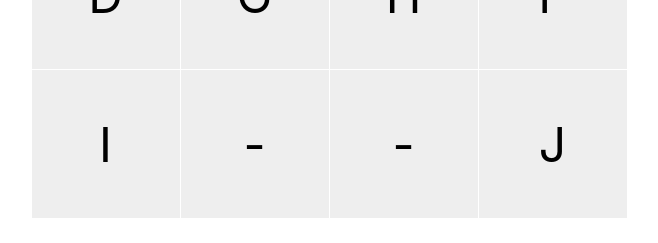
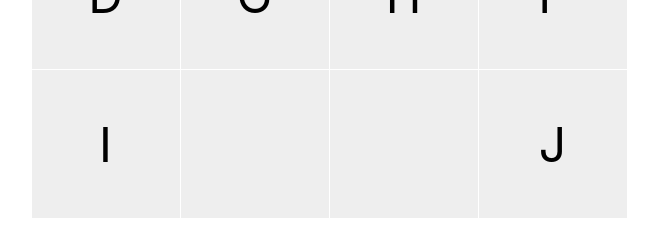
Before and after one commit to dchubarov/sliding-block-puzzle-react, a React (Create React App) app: page / in a window 1280 px wide. Shown: the part 554-797 px from the top of the page, without its empty margins (311-969 px from the left). Built offline with nearby package versions, Linux system fonts and the light colour scheme.

Commit message:
Re-implement internal puzzle mechanics; add usePuzzle() custom hook.

```diff
--- a/src/App.tsx
+++ b/src/App.tsx
@@ -3,7 +3,6 @@ import styled from "styled-components";
 import {useResizeDetector} from "react-resize-detector";
 
 import Board from "./Board";
-import {KlotskiPuzzle} from "./puzzle";
 
 const Container = styled.div`
   top: 2rem;
@@ -21,7 +20,7 @@ const App: FC = () => {
 
     return (
         <Container ref={ref}>
-            {(width && height) && <Board fitWidth={width} fitHeight={height} puzzle={KlotskiPuzzle}/>}
+            {(width && height) && <Board fitWidth={width} fitHeight={height}/>}
         </Container>
     );
 }
--- a/src/Board.tsx
+++ b/src/Board.tsx
@@ -1,12 +1,10 @@
-import {FC, useState} from "react";
+import {FC} from "react";
 import styled from "styled-components";
-
-import {canMoveBlock, getBoardDimensions, moveBlock, MoveDirection, Puzzle} from "./puzzle";
+import {usePuzzle, BrickMovementDirection} from "./puzzle";
 
 interface BoardProps {
     fitWidth: number;
     fitHeight: number;
-    puzzle: Puzzle
 }
 
 const BoardGrid = styled.div<{ uw: number, uh: number, size: number }>`
@@ -26,19 +24,11 @@ const BoardCell = styled.div`
   font-size: 3rem;
 `;
 
-const Board: FC<BoardProps> = ({fitWidth, fitHeight, puzzle}) => {
-    const [board, setBoard] = useState(puzzle.board)
-    const [unitsWidth, unitsHeight] = getBoardDimensions(puzzle)
-    if (!unitsWidth || !unitsHeight) {
-        return (
-            <h1 color="red">Invalid board</h1>
-        );
-    }
-
-    const cellSize = Math.min(Math.ceil(fitWidth / unitsWidth), Math.ceil(fitHeight / unitsHeight))
+const Board: FC<BoardProps> = ({fitWidth, fitHeight}) => {
+    const puzzle = usePuzzle()
 
     const handleCellClick = (x: number, y: number, cellIndex: number) => {
-        let direction: MoveDirection | undefined = undefined
+        let direction: BrickMovementDirection | undefined = undefined
 
         const a = 20
         if (x >= a && x <= cellSize - a && y >= 0 && y <= a)
@@ -51,25 +41,20 @@ const Board: FC<BoardProps> = ({fitWidth, fitHeight, puzzle}) => {
             direction = "E"
 
         if (direction) {
-            const movable = canMoveBlock({...puzzle, board}, direction, cellIndex);
-            console.log(
-                board[cellIndex],
-                cellIndex,
-                direction,
-                movable
-            );
-
-            if (movable) {
-                setBoard(moveBlock({...puzzle, board}, direction, cellIndex))
-            }
+            puzzle.move(cellIndex, direction, 1)
         }
     }
 
+    const cellSize = Math.min(Math.ceil(fitWidth / puzzle.uw), Math.ceil(fitHeight / puzzle.uh))
+
     return (
-        <BoardGrid uh={unitsHeight} uw={unitsWidth} size={cellSize}>
-            {board.map((value, index) =>
+        <BoardGrid uh={puzzle.uh} uw={puzzle.uw} size={cellSize}>
+            {puzzle.board.map((value, index) =>
                 <BoardCell key={`cell-${index}`}
-                           onClick={e => {e.preventDefault(); handleCellClick(e.nativeEvent.offsetX, e.nativeEvent.offsetY, index)}}>{value}</BoardCell>
+                           onClick={e => {
+                               e.preventDefault();
+                               handleCellClick(e.nativeEvent.offsetX, e.nativeEvent.offsetY, index)
+                           }}>{value}</BoardCell>
             )}
         </BoardGrid>
     );
--- a/src/puzzle.ts
+++ /dev/null
@@ -1,118 +0,0 @@
-export interface Puzzle {
-    rowSize: number;
-    board: Array<String>
-}
-
-export const KlotskiPuzzle = {
-    rowSize: 4,
-    board: [
-        "A", "B", "B", "C",
-        "A", "B", "B", "C",
-        "D", "E", "E", "F",
-        "D", "G", "H", "F",
-        "I", "-", "-", "J",
-    ]
-}
-
-export function generateFifteenPuzzle() {
-    const numbers = Array(16)
-    for (let i = 0; i < numbers.length; i++) {
-        numbers[i] = `${i + 1}`
-    }
-    numbers[15] = "-"
-    numbers.sort(() => Math.random() - 0.5)
-    return {
-        rowSize: 4,
-        board: numbers,
-    }
-}
-
-export function getBoardDimensions(puzzle: Puzzle): Array<number | undefined> {
-    if (puzzle.rowSize < 1)
-        return [];
-
-    const boardSize = puzzle.board.length;
-    if (boardSize < 1 || boardSize % puzzle.rowSize !== 0)
-        return [];
-
-    return [puzzle.rowSize, boardSize / puzzle.rowSize]
-}
-
-export type MoveDirection = "N" | "W" | "S" | "E";
-
-export function canMoveBlock(puzzle: Puzzle, direction: MoveDirection, idx: number) {
-    const block = puzzle.board[idx]
-    if (!block || block === "-")
-        return false;
-
-    const isEmptyOrSelf = (idx: number) => {
-        return puzzle.board[idx] === undefined || puzzle.board[idx] === "-"
-            || puzzle.board[idx] === "0" || puzzle.board[idx] === block
-    }
-
-    for (let i = 0; i < puzzle.board.length; i++) {
-        if (puzzle.board[i] !== block) continue;
-
-        const col = i % puzzle.rowSize, row = Math.floor(i / puzzle.rowSize)
-        let blocked = false
-        switch (direction) {
-            case "W":
-                blocked = col === 0 || !isEmptyOrSelf(i - 1)
-                break
-            case "E":
-                blocked = col >= puzzle.rowSize - 1 || !isEmptyOrSelf(i + 1)
-                break
-            case "N":
-                blocked = row === 0 || !isEmptyOrSelf((row - 1) * puzzle.rowSize + col)
-                break
-            case "S":
-                blocked = row >= puzzle.board.length / puzzle.rowSize - 1 || !isEmptyOrSelf((row + 1) * puzzle.rowSize + col)
-                break
-        }
-
-        if (blocked)
-            return false
-    }
-
-    return true
-}
-
-export function moveBlock(puzzle: Puzzle, direction: MoveDirection, idx: number) {
-    const newBoard = [...puzzle.board]
-
-    let shift = 0
-    switch (direction) {
-        case "W":
-            shift = -1
-            break
-        case "E":
-            shift = 1
-            break
-        case "N":
-            shift = -puzzle.rowSize
-            break
-        case "S":
-            shift = puzzle.rowSize
-            break
-    }
-
-    const swap = (i: number) => {
-        if (puzzle.board[i] === block) {
-            newBoard[i + shift] = block
-            newBoard[i] = "-"
-        }
-    }
-
-    const block = puzzle.board[idx]
-    if (shift > 0) {
-        for (let i = puzzle.board.length - 1; i >= 0; i--) {
-            swap(i)
-        }
-    } else if (shift < 0) {
-        for (let i = 0; i < puzzle.board.length; i++) {
-            swap(i)
-        }
-    }
-
-    return newBoard
-}
--- /dev/null
+++ b/src/puzzle/hook.ts
@@ -0,0 +1,27 @@
+import {useState} from "react";
+import Puzzle, {BoardElements, BrickMovementDirection, moveBrick} from "./puzzle";
+
+function usePuzzle(): Puzzle {
+    const [board, setBoard] = useState<BoardElements>([
+        "A", "B", "B", "C",
+        "A", "B", "B", "C",
+        "D", "E", "E", "F",
+        "D", "G", "H", "F",
+        "I", " ", " ", "J",
+    ]);
+
+    return {
+        board: board,
+        uw: 4,
+        uh: 5,
+
+        move(index: number, direction: BrickMovementDirection, amount: number) {
+            setBoard(prev => {
+                const p: Puzzle = {...this, board: [...prev]}
+                return moveBrick(p, index, direction, amount) ? p.board : prev;
+            });
+        }
+    }
+}
+
+export default usePuzzle;
--- /dev/null
+++ b/src/puzzle/index.ts
@@ -0,0 +1,4 @@
+
+export {default as usePuzzle} from "./hook";
+export type {default} from "./puzzle"
+export * from "./puzzle"
--- /dev/null
+++ b/src/puzzle/puzzle.ts
@@ -0,0 +1,133 @@
+export type BoardElement = string | undefined
+export type BoardElements = Array<BoardElement>
+
+export type BrickMovementDirection = "N" | "W" | "S" | "E"
+
+export default interface Puzzle {
+    board: BoardElements
+    uw: number
+    uh: number
+
+    move(index: number, direction: BrickMovementDirection, amount: number): void
+}
+
+function isEmptyBoardElement(s: BoardElement) {
+    return (!s || !s.trim())
+}
+
+function brickCoordinatesToIndex(puzzle: Puzzle, x: number, y: number) {
+    return y * puzzle.uw + x
+}
+
+function brickIndexToCoordinates(puzzle: Puzzle, index: number) {
+    return [index % puzzle.uw, Math.floor(index / puzzle.uw)]
+}
+
+export function brickCanMove(puzzle: Puzzle, index: number, direction: BrickMovementDirection): number {
+    const brick = puzzle.board[index]
+    if (!brick) return 0;
+
+    let minMoveAmount = (direction === "N" || direction === "S") ? puzzle.uh : puzzle.uw;
+    const isClear = (x: number, y: number) => {
+        const n = brickCoordinatesToIndex(puzzle, x, y)
+        return puzzle.board[n] === brick || isEmptyBoardElement(puzzle.board[n])
+    }
+
+    for (let i = 0; i < puzzle.board.length; i++) {
+        if (puzzle.board[i] !== brick) continue
+        const [bx, by] = brickIndexToCoordinates(puzzle, i);
+        let moveAmount = 0
+
+        switch (direction) {
+            case "N":
+                if (by > 0) {
+                    for (let j = by - 1; j >= 0; j--) {
+                        if (!isClear(bx, j)) break
+                        moveAmount++
+                    }
+                }
+                break
+
+            case "W":
+                if (bx > 0) {
+                    for (let j = bx - 1; j >= 0; j--) {
+                        if (!isClear(j, by)) break
+                        moveAmount++
+                    }
+                }
+                break
+
+            case "S":
+                if (by < puzzle.uh - 1) {
+                    for (let j = by + 1; j < puzzle.uh; j++) {
+                        if (!isClear(bx, j)) break
+                        moveAmount++
+                    }
+                }
+                break
+
+            case "E":
+                if (bx < puzzle.uw - 1) {
+                    for (let j = bx + 1; j < puzzle.uw; j++) {
+                        if (!isClear(j, by)) break
+                        moveAmount++
+                    }
+                }
+                break
+        }
+
+        if (minMoveAmount > moveAmount) minMoveAmount = moveAmount
+        if (moveAmount === 0) break
+    }
+
+    return minMoveAmount
+}
+
+export function moveBrick(puzzle: Puzzle, index: number, direction: BrickMovementDirection, amount: number) {
+    const brick = puzzle.board[index]
+    if (!brick || amount < 1 || brickCanMove(puzzle, index, direction) < amount)
+        return false
+
+    let shift = 0
+    switch (direction) {
+        case "N":
+            shift = -amount * puzzle.uw
+            break
+
+        case "W":
+            shift = -amount
+            break
+
+        case "S":
+            shift = amount * puzzle.uw
+            break
+
+        case "E":
+            shift = amount
+            break
+    }
+
+    if (shift !== 0) {
+        const swap = (n: number) => {
+            if (puzzle.board[n] === brick) {
+                const temp = puzzle.board[n + shift]
+                puzzle.board[n + shift] = brick
+                puzzle.board[n] = temp
+            }
+        }
+
+        if (shift > 0) {
+            for (let i = puzzle.board.length - 1; i >= 0; i--) {
+                swap(i)
+            }
+        } else if (shift < 0) {
+            for (let i = 0; i < puzzle.board.length; i++) {
+                swap(i)
+            }
+        }
+
+        return true
+    }
+
+    return false
+}
```
Also changed, not shown: 1 other file (tests, documents, lock files or other folders).
